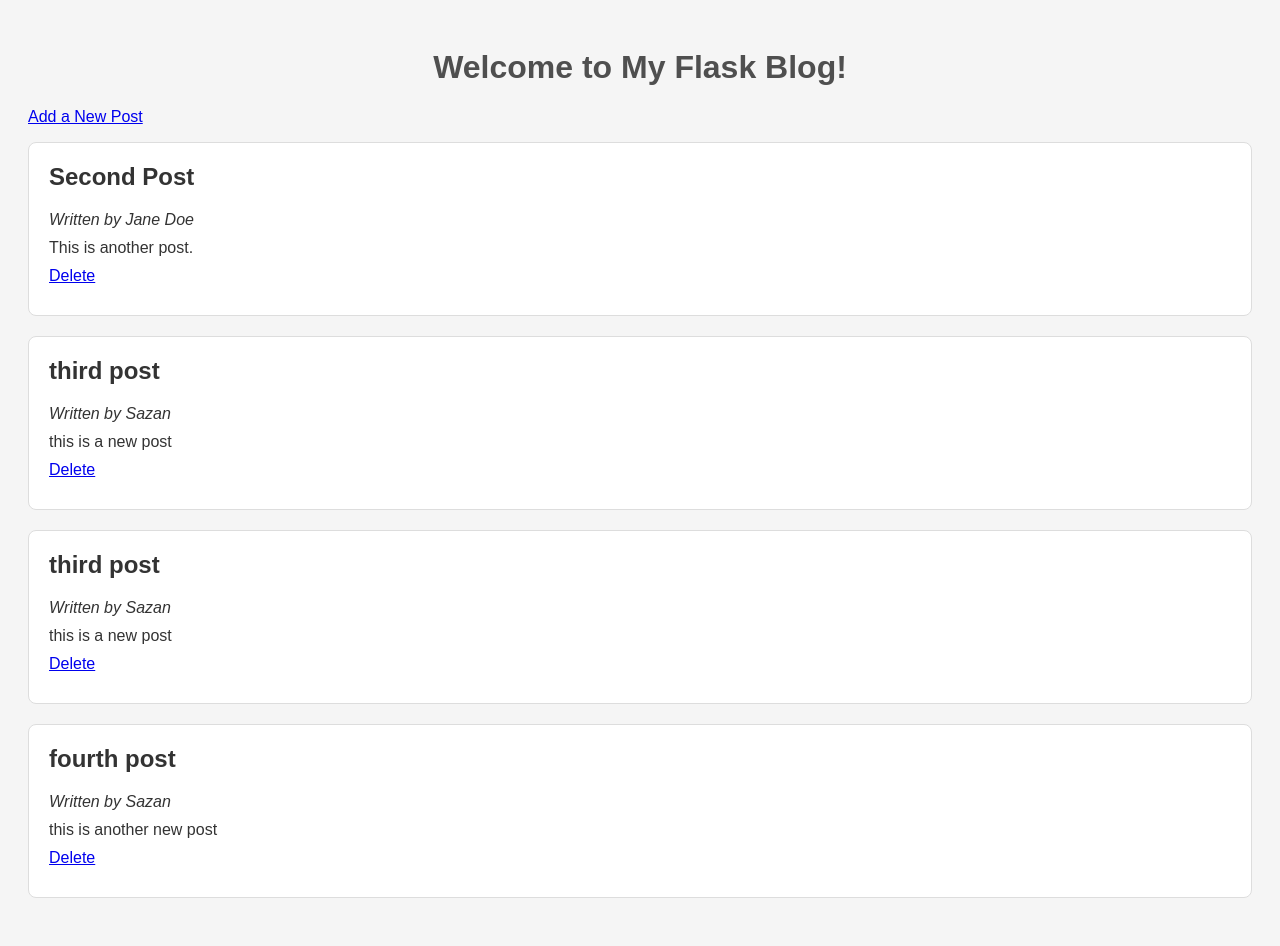
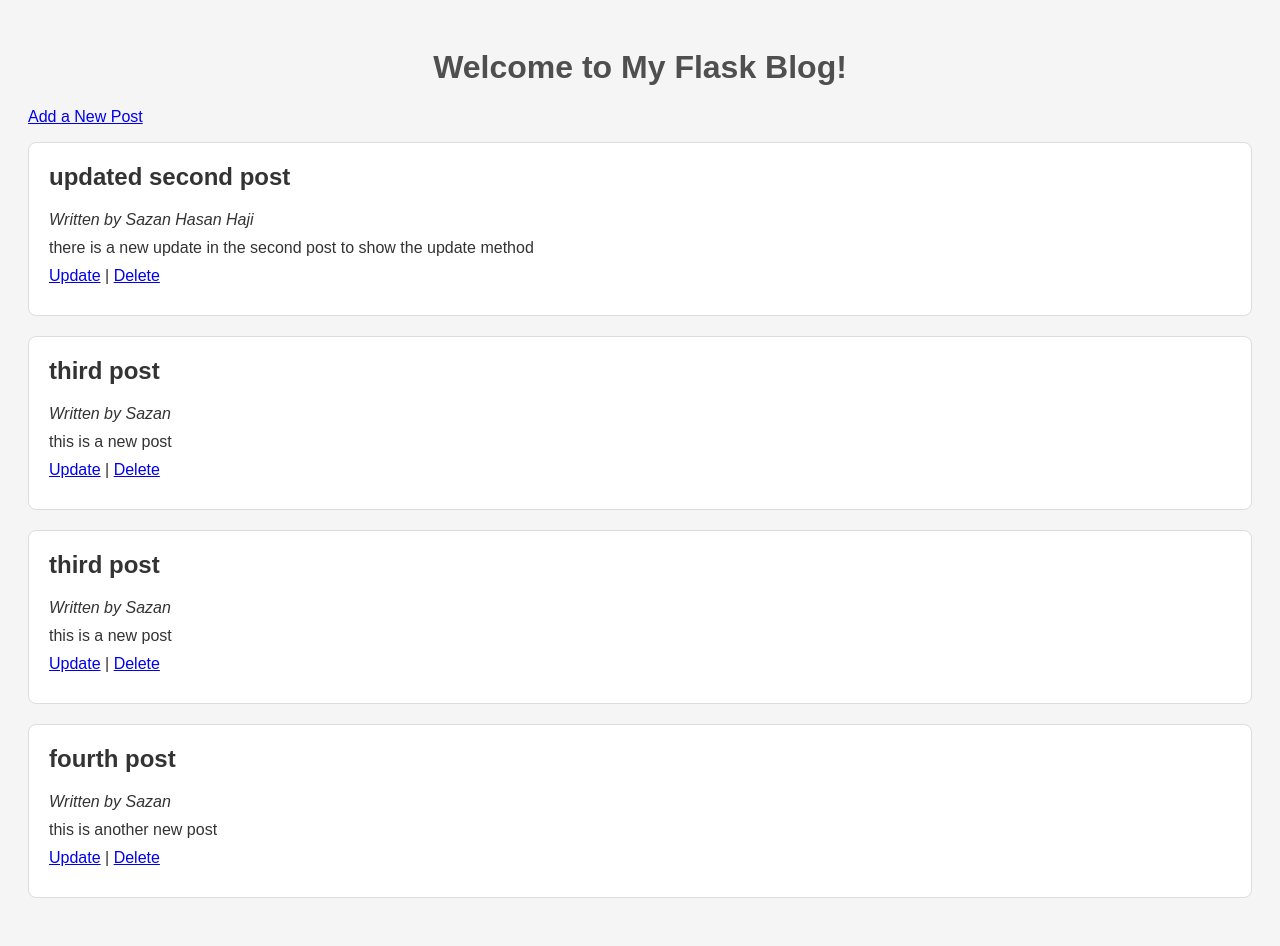
Before and after one commit to Sazan-Hasan/Flask_app, a Flask app: page / in a window 1280 px wide. Run offline with Flask 3, Linux system fonts and the light colour scheme.

Commit message:
updating the second post

```diff
--- a/app.py
+++ b/app.py
@@ -52,5 +52,30 @@ def delete(post_id):
     return redirect(url_for('index'))
 
 
+@app.route('/update/<int:post_id>', methods=['GET', 'POST'])
+def update(post_id):
+    posts = load_posts()
+    post = None
+
+    for blog_post in posts:
+        if blog_post['id'] == post_id:
+            post = blog_post
+            break
+
+    if post is None:
+        return "Post not found", 404
+
+    if request.method == 'POST':
+        post['author'] = request.form.get('author')
+        post['title'] = request.form.get('title')
+        post['content'] = request.form.get('content')
+
+        save_posts(posts)
+        return redirect(url_for('index'))
+
+    return render_template('update.html', post=post)
+
+
+
 if __name__ == '__main__':
     app.run(host="0.0.0.0", port=5000, debug=True)
--- a/posts.json
+++ b/posts.json
@@ -1,9 +1,9 @@
 [
     {
         "id": 2,
-        "author": "Jane Doe",
-        "title": "Second Post",
-        "content": "This is another post."
+        "author": "Sazan Hasan Haji",
+        "title": "updated second post",
+        "content": "there is a new update in the second post to show the update method"
     },
     {
         "id": 3,
--- a/templates/index.html
+++ b/templates/index.html
@@ -16,7 +16,12 @@
         <h2>{{ post.title }}</h2>
         <p><em>Written by {{ post.author }}</em></p>
         <p>{{ post.content }}</p>
-        <p><a href="{{ url_for('delete', post_id=post.id) }}">Delete</a></p>
+
+        <p>
+            <a href="{{ url_for('update', post_id=post.id) }}">Update</a>
+            |
+            <a href="{{ url_for('delete', post_id=post.id) }}">Delete</a>
+        </p>
     </div>
     {% endfor %}
 </body>
```
Also changed, not shown: templates/update.html (added, +27 -0 lines).
